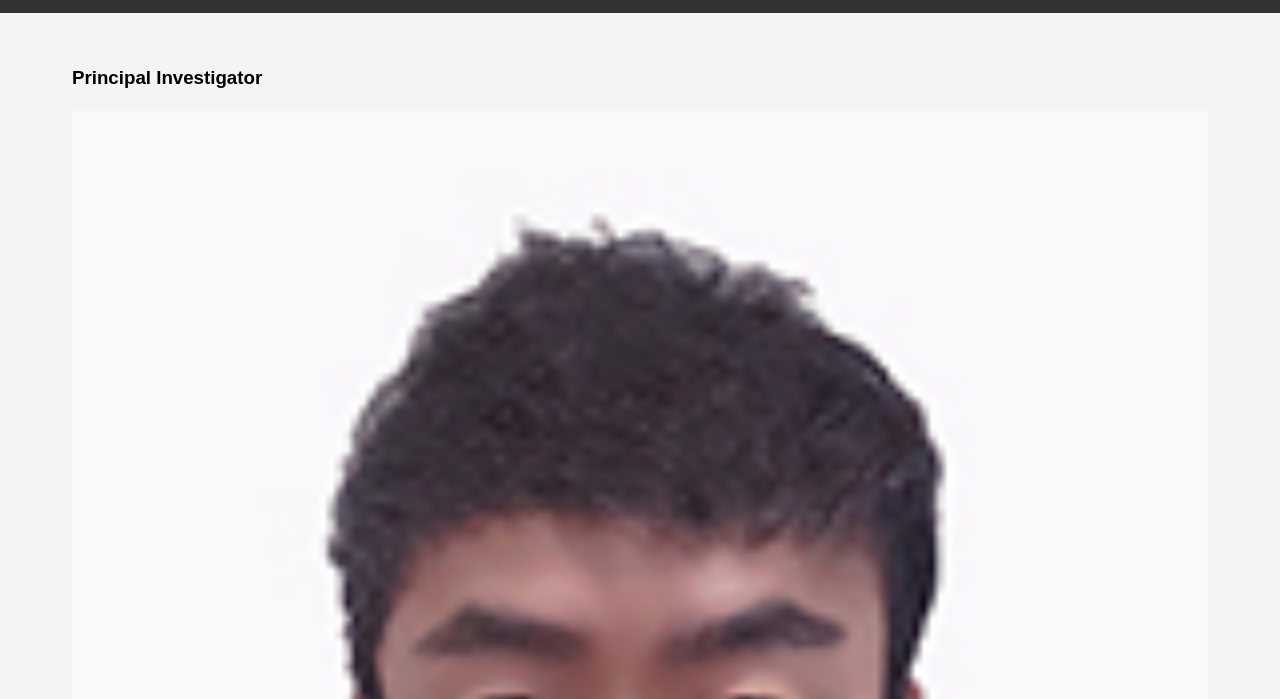
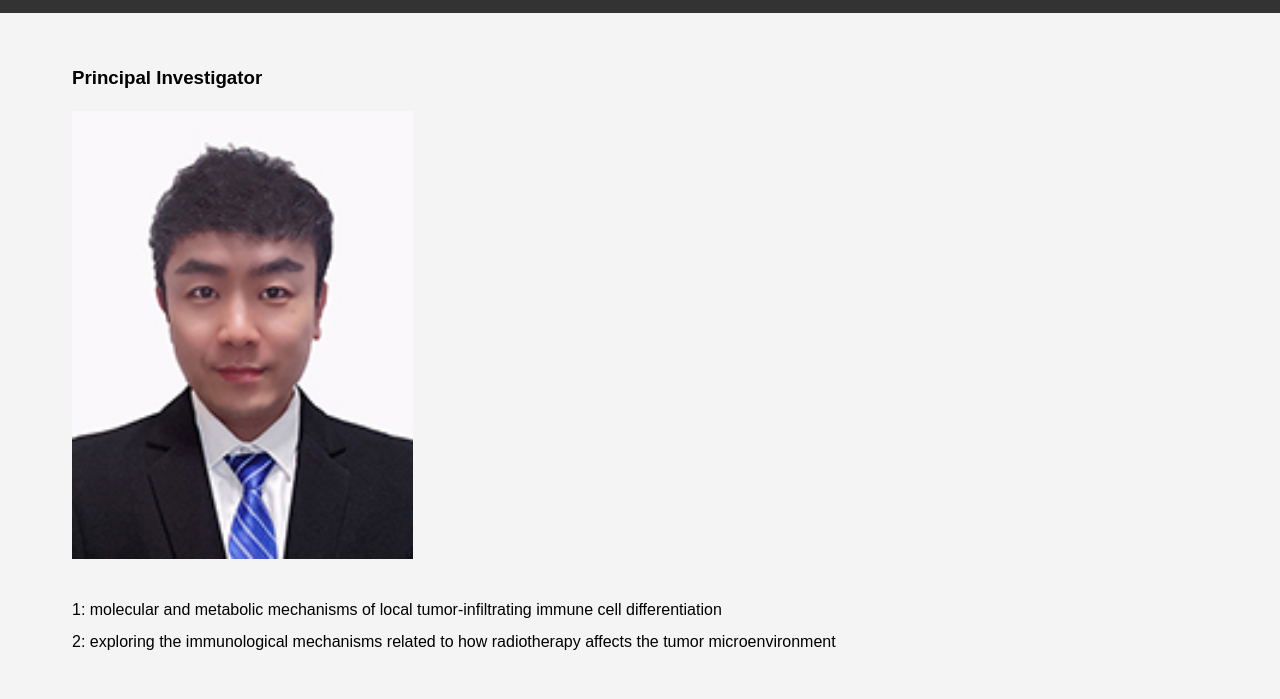
Before and after one commit to chunxiaolab/chunxiaolab.github.io, a plain HTML site: page about.html in a window 1280 px wide. Shown: the part 69-768 px from the top of the page. Drawn offline with Linux system fonts and the light colour scheme.

Commit message:
Update about.css

```diff
--- a/about.css
+++ b/about.css
@@ -79,7 +79,7 @@ main {
 }
 
 .pi-image {
-    width: 100%; /* 确保图片适应父容器 */
+    width: 30%; /* 确保图片适应父容器 */
     height: auto;
     margin-bottom: 1rem;
 }
```
